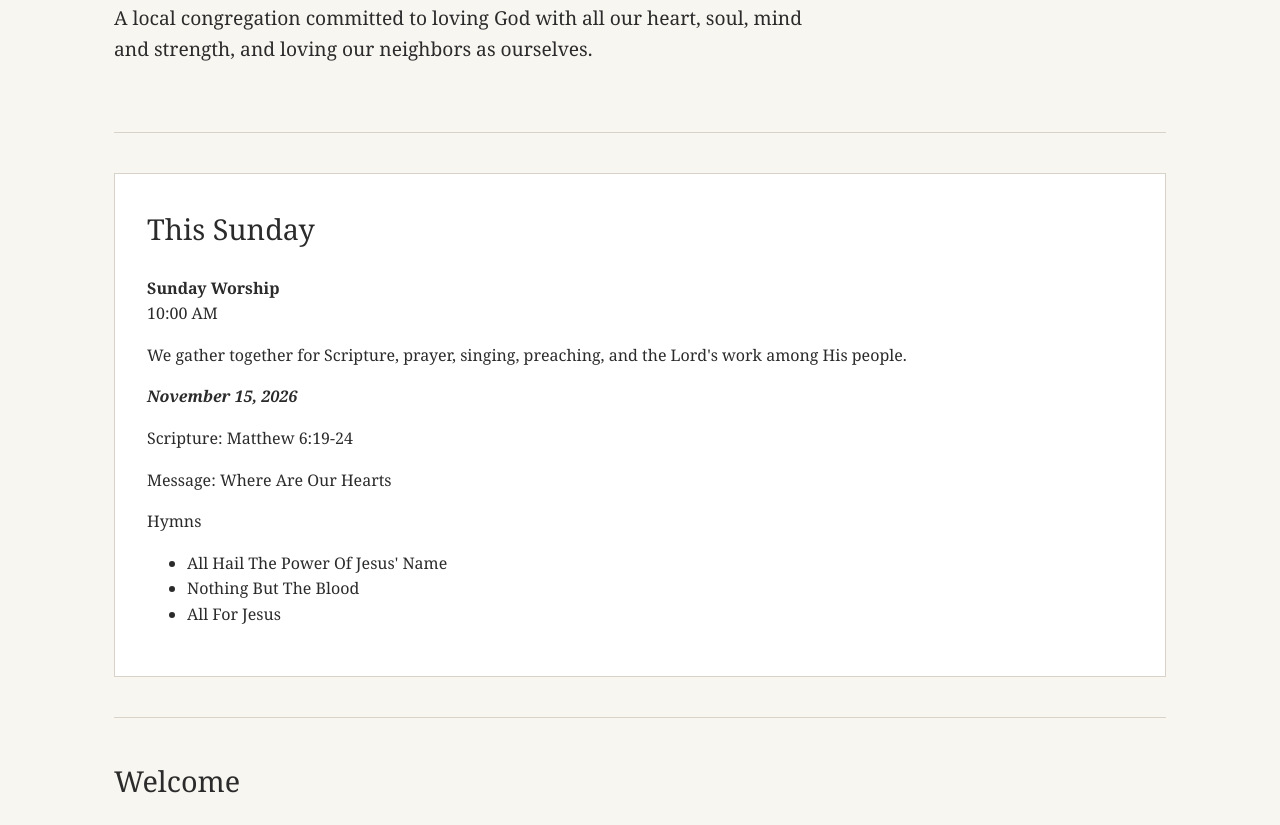
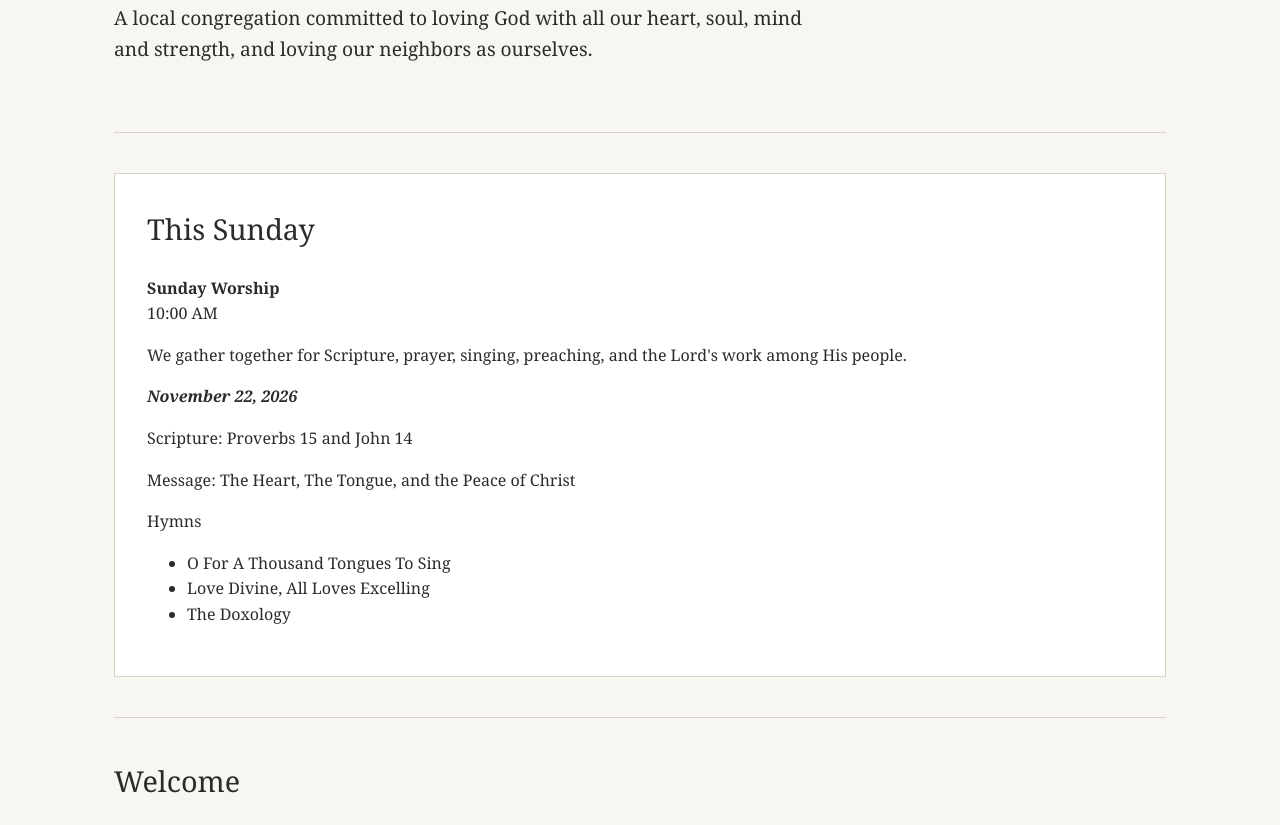
Before and after one commit to bobnickol/corinthfmc, a plain HTML site: page index.html in a window 1280 px wide. Shown: the part 385-1210 px from the top of the page. Drawn offline with Linux system fonts and the light colour scheme.

Commit message:
added info for nov 22 service

```diff
--- a/index.html
+++ b/index.html
@@ -62,18 +62,18 @@
                 preaching, and the Lord's work among His people.
             </p>
 
-            <p><strong><i>November 15, 2026</i></strong></p>
+            <p><strong><i>November 22, 2026</i></strong></p>
 
-            <p>Scripture: Matthew 6:19-24</p>
+            <p>Scripture: Proverbs 15 and John 14</p>
 
-            <p>Message: Where Are Our Hearts</p>
+            <p>Message: The Heart, The Tongue, and the Peace of Christ</p>
 
             <p>Hymns</p>
 
             <ul>
-                <li>All Hail The Power Of Jesus' Name</li>
-                <li>Nothing But The Blood</li>
-                <li>All For Jesus</li>
+                <li>O For A Thousand Tongues To Sing</li>
+                <li>Love Divine, All Loves Excelling</li>
+                <li>The Doxology</li>
             </ul>
 
 
```
Also changed, not shown: worship.html (+5 -5 lines).
